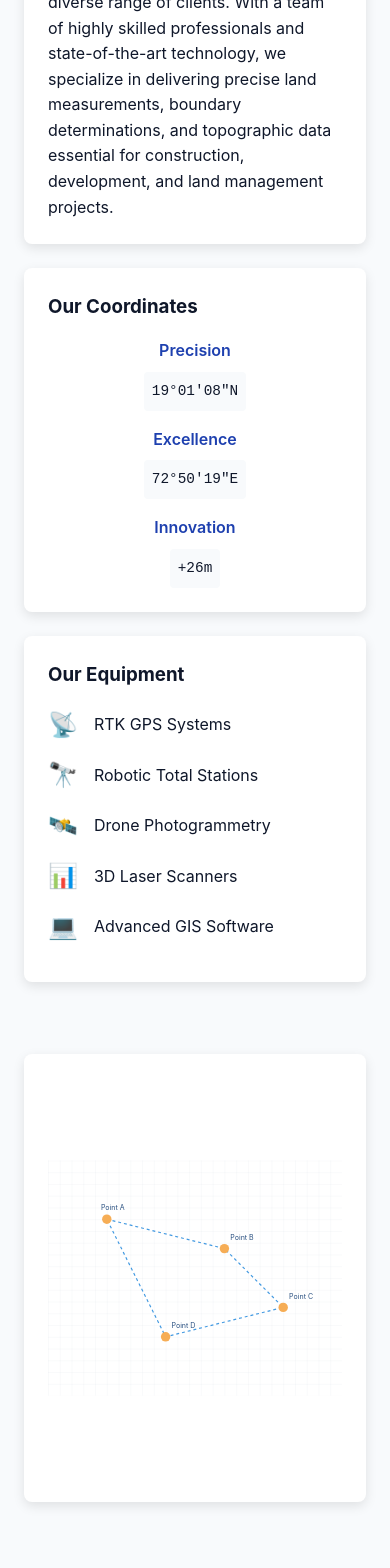
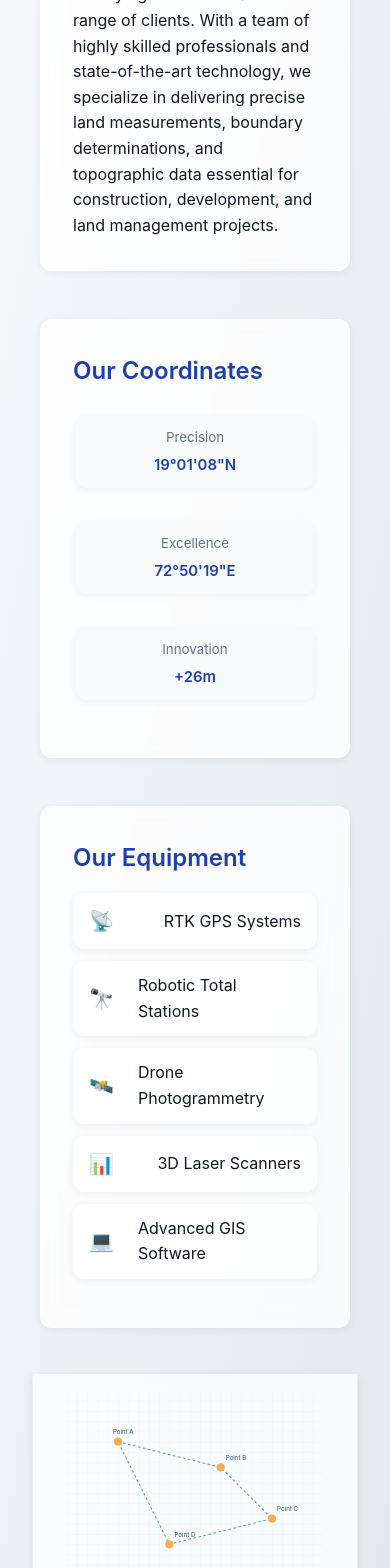
Before and after one commit to s-parkar/company-site, a React (Vite) app: page /about in a window 390 px wide. Shown: the part 432-2000 px from the top of the page. Built offline with nearby package versions, Linux system fonts and the light colour scheme; what @cloudinary/url-gen would draw is missing.

Commit message:
Added video background, enhanced transitions, and improved project section styling

```diff
--- a/src/styles/main.css
+++ b/src/styles/main.css
@@ -115,8 +115,8 @@ body {
   display: flex;
   justify-content: space-between;
   align-items: center;
-  height: 80px;
-  padding: 1rem 2rem;
+  height: 70px;
+  padding: 0.75rem 1rem;
   max-width: 1400px;
   margin: 0 auto;
 }
@@ -127,20 +127,20 @@ body {
 }
 
 .logo img {
-  height: 60px;
+  height: 45px;
   width: auto;
   object-fit: contain;
 }
 
 .nav-links {
   display: flex;
-  gap: 2rem;
+  gap: 1.5rem;
   align-items: center;
 }
 
 .nav-links ul {
   display: flex;
-  gap: 2rem;
+  gap: 1.5rem;
   list-style: none;
   align-items: center;
   margin: 0;
@@ -154,7 +154,8 @@ body {
 .nav-links a {
   position: relative;
   display: inline-block;
-  padding: 0.5rem 0;
+  padding: 0.5rem;
+  font-size: 0.95rem;
 }
 
 .nav-links a::after {
@@ -187,14 +188,93 @@ body {
 .quote-btn {
   background: var(--gradient-primary);
   color: var(--white);
-  padding: 0.75rem 1.5rem;
+  padding: 0.6rem 1.2rem;
   border-radius: var(--border-radius);
   border: none;
   font-weight: 600;
+  font-size: 0.95rem;
   transition: var(--transition);
   box-shadow: var(--shadow-sm);
   backdrop-filter: blur(8px);
   -webkit-backdrop-filter: blur(8px);
+}
+
+@media (max-width: 768px) {
+  #navbar .container {
+    height: 60px;
+    padding: 0.5rem 1rem;
+  }
+
+  .logo img {
+    height: 40px;
+  }
+
+  .nav-links {
+    display: none;
+    position: fixed;
+    top: 60px;
+    left: 0;
+    width: 100%;
+    height: calc(100vh - 60px);
+    background: var(--glass-bg);
+    backdrop-filter: blur(16px);
+    -webkit-backdrop-filter: blur(16px);
+    padding: 1rem;
+    border-bottom: 1px solid var(--glass-border);
+  }
+
+  .nav-links.active {
+    display: flex;
+    flex-direction: column;
+    animation: slideIn 0.3s ease-out;
+  }
+
+  @keyframes slideIn {
+    from {
+      opacity: 0;
+      transform: translateY(-10px);
+    }
+    to {
+      opacity: 1;
+      transform: translateY(0);
+    }
+  }
+
+  .nav-links ul {
+    flex-direction: column;
+    width: 100%;
+    gap: 0.75rem;
+  }
+
+  .nav-links li {
+    width: 100%;
+    text-align: center;
+    padding: 0.75rem;
+    background: var(--background-alt);
+    border-radius: var(--border-radius);
+    transform: translateX(0);
+    transition: all 0.3s ease;
+  }
+
+  .nav-links li:hover {
+    transform: translateX(5px);
+    background: var(--primary-light);
+  }
+
+  .nav-links li:hover a {
+    color: var(--white);
+  }
+
+  .nav-links a::after {
+    display: none;
+  }
+
+  .quote-btn {
+    width: 100%;
+    margin-top: 1rem;
+    padding: 0.75rem;
+    text-align: center;
+  }
 }
 
 .quote-btn:hover {
@@ -208,7 +288,7 @@ body {
   backdrop-filter: blur(12px);
   -webkit-backdrop-filter: blur(12px);
   border: 1px solid var(--glass-border);
-  padding: 2rem;
+  padding: 1.5rem;
   border-radius: var(--border-radius);
   box-shadow: var(--shadow-md);
   transition: var(--transition);
@@ -229,14 +309,58 @@ body {
   transition: var(--transition);
 }
 
-.service-card:hover {
-  transform: translateY(-5px) scale(1.02);
+.service-card:hover,
+.service-card:active {
+  transform: translateY(-3px);
   box-shadow: var(--shadow-lg);
 }
 
-.service-card:hover::before {
+.service-card:hover::before,
+.service-card:active::before {
   opacity: 0.1;
   transform: scale(1);
+}
+
+@media (max-width: 768px) {
+  .service-card {
+    padding: 1.25rem;
+    margin: 0 0.5rem;
+  }
+
+  .services-section {
+    padding: 3rem 0;
+  }
+
+  .section-header {
+    margin-bottom: 2rem;
+    padding: 0 1rem;
+  }
+
+  .section-header h2 {
+    font-size: 1.75rem;
+  }
+
+  .section-header p {
+    font-size: 0.95rem;
+    max-width: 100%;
+  }
+
+  .project-card {
+    margin: 0.5rem;
+  }
+
+  .project-image {
+    height: 200px;
+  }
+
+  .project-content {
+    padding: 1rem;
+  }
+
+  .project-tag {
+    font-size: 0.75rem;
+    padding: 0.3rem 0.6rem;
+  }
 }
 
 .project-card {
@@ -310,13 +434,14 @@ body {
 
 /* Hero Section */
 .hero {
-  height: 100vh;
+  min-height: 100vh;
   position: relative;
   color: var(--white);
   overflow: hidden;
   display: flex;
   align-items: center;
   background: var(--gradient-dark);
+  padding: 4rem 1rem;
 }
 
 .hero-bg {
@@ -338,41 +463,76 @@ body {
   max-width: 800px;
   margin: 0 auto;
   text-align: center;
+  padding: 0 1rem;
 }
 
 .hero h1 {
-  font-size: clamp(2.5rem, 5vw, 4rem);
+  font-size: clamp(2rem, 4vw, 3.5rem);
   font-weight: 800;
-  margin-bottom: 1.5rem;
-  line-height: 1.1;
+  margin-bottom: 1.25rem;
+  line-height: 1.2;
   text-shadow: 0 2px 4px rgba(0,0,0,0.2);
   letter-spacing: -0.02em;
-  white-space: nowrap;
 }
 
 .hero h2 {
-  font-size: clamp(1.2rem, 2.5vw, 1.8rem);
+  font-size: clamp(1rem, 2vw, 1.5rem);
   font-weight: 500;
-  margin-bottom: 2.5rem;
+  margin-bottom: 2rem;
   opacity: 0.95;
-  max-width: 800px;
+  max-width: 600px;
   margin-left: auto;
   margin-right: auto;
-  padding: 0 1rem; /* Prevents text from touching edges */
+  line-height: 1.5;
 }
 
 .hero-buttons {
   display: flex;
-  gap: 1rem;
+  gap: 0.75rem;
   justify-content: center;
+  flex-wrap: wrap;
+  padding: 0 1rem;
 }
 
 .btn {
-  padding: 1rem 2rem;
-  border-radius: 6px;
+  padding: 0.875rem 1.75rem;
+  border-radius: var(--border-radius);
   font-weight: 600;
+  font-size: 0.95rem;
   text-decoration: none;
   transition: var(--transition);
+  white-space: nowrap;
+}
+
+@media (max-width: 768px) {
+  .hero {
+    padding: 5rem 1rem 3rem;
+  }
+
+  .hero h1 {
+    font-size: clamp(1.75rem, 3.5vw, 2.5rem);
+    margin-bottom: 1rem;
+  }
+
+  .hero h2 {
+    font-size: clamp(0.95rem, 1.8vw, 1.25rem);
+    margin-bottom: 1.5rem;
+    padding: 0;
+  }
+
+  .hero-buttons {
+    flex-direction: column;
+    gap: 0.75rem;
+    width: 100%;
+    max-width: 300px;
+    margin: 0 auto;
+  }
+
+  .btn {
+    width: 100%;
+    text-align: center;
+    padding: 0.75rem 1.5rem;
+  }
 }
 
 .primary-btn {
@@ -464,43 +624,62 @@ body {
 
 /* About Section */
 .about-section {
-  padding: 6rem 0;
-  background: var(--background-light);
+  padding: 4rem 0;
+  background: linear-gradient(to bottom right, var(--background-light), var(--background-alt));
 }
 
 .about-content {
   display: grid;
-  grid-template-columns: 1fr 1fr;
+  grid-template-columns: 1fr 1.5fr;
   gap: 3rem;
   align-items: center;
 }
 
 .about-map-container {
-  background: var(--white);
-  border-radius: 8px;
+  position: relative;
+  min-height: 400px;
+  background: var(--glass-bg);
+  border-radius: var(--border-radius);
+  border: 1px solid var(--glass-border);
   box-shadow: var(--shadow-md);
-  padding: 1.5rem;
-  height: 100%;
+  overflow: hidden;
 }
 
 .map-graphic {
+  position: absolute;
+  top: 0;
+  left: 0;
   width: 100%;
   height: 100%;
-  min-height: 400px;
+  padding: 1rem;
+}
+
+.about-text {
+  display: flex;
+  flex-direction: column;
+  gap: 2rem;
 }
 
 .about-card {
-  background: var(--white);
-  border-radius: 8px;
-  box-shadow: var(--shadow-md);
-  padding: 1.5rem;
-  margin-bottom: 1.5rem;
-  transition: var(--transition);
+  background: var(--glass-bg);
+  border-radius: var(--border-radius);
+  border: 1px solid var(--glass-border);
+  padding: 2rem;
+  box-shadow: var(--shadow-sm);
+  transform: translateY(0);
+  transition: all 0.3s ease;
 }
 
 .about-card:hover {
   transform: translateY(-5px);
-  box-shadow: 0 8px 15px rgba(0,0,0,0.1);
+  box-shadow: var(--shadow-md);
+}
+
+.about-card h3 {
+  color: var(--primary-color);
+  margin-bottom: 1rem;
+  font-size: 1.5rem;
+  font-weight: 600;
 }
 
 .coordinate-box {
@@ -515,35 +694,53 @@ body {
   flex-direction: column;
   align-items: center;
   text-align: center;
+  padding: 1.5rem;
+  background: var(--background-light);
+  border-radius: var(--border-radius);
+  transition: var(--transition);
+}
+
+.coordinate:hover {
+  transform: scale(1.05);
 }
 
 .coordinate-label {
-  font-weight: 600;
-  color: var(--primary-color);
+  font-size: 1rem;
+  color: var(--text-light);
   margin-bottom: 0.5rem;
 }
 
 .coordinate-value {
-  font-family: monospace;
-  background: var(--background-light);
-  padding: 0.5rem;
-  border-radius: 4px;
-  font-size: 0.9rem;
+  font-size: 1.1rem;
+  color: var(--primary-color);
+  font-weight: 600;
 }
 
 .equipment-list {
   list-style: none;
+  display: grid;
+  grid-template-columns: repeat(auto-fit, minmax(200px, 1fr));
+  gap: 1rem;
   margin-top: 1rem;
 }
 
 .equipment-list li {
   display: flex;
   align-items: center;
-  margin-bottom: 0.75rem;
+  gap: 1rem;
+  padding: 1rem;
+  background: var(--background-light);
+  border-radius: var(--border-radius);
+  transition: var(--transition);
+}
+
+.equipment-list li:hover {
+  transform: translateX(5px);
+  background: var(--primary-light);
+  color: var(--white);
 }
 
 .equipment-icon {
-  margin-right: 1rem;
   font-size: 1.5rem;
 }
 
@@ -623,6 +820,113 @@ body {
 
 /* Responsive Design */
 @media (max-width: 768px) {
+  .about-section {
+    padding: 2rem 0;
+  }
+
+  .about-content {
+    grid-template-columns: 1fr;
+    gap: 1.5rem;
+    padding: 0 1rem;
+  }
+
+  .about-map-container {
+    order: 2;
+    min-height: 250px;
+    margin: 0 -1rem;
+    border-radius: 0;
+    transform: scale(0.95);
+    transition: transform 0.3s ease;
+  }
+
+  .about-map-container:hover {
+    transform: scale(1);
+  }
+
+  .about-text {
+    order: 1;
+  }
+
+  .about-card {
+    transform: none;
+    transition: all 0.3s ease;
+    margin-bottom: 1rem;
+    background: var(--glass-bg);
+    backdrop-filter: blur(8px);
+    -webkit-backdrop-filter: blur(8px);
+  }
+
+  .about-card:hover {
+    transform: translateY(-3px);
+    background: var(--background-light);
+  }
+
+  .coordinate-box {
+    grid-template-columns: repeat(2, 1fr);
+    gap: 1rem;
+    margin: 1rem -0.5rem;
+  }
+
+  .coordinate {
+    padding: 0.75rem;
+    background: var(--background-light);
+    border-radius: var(--border-radius);
+    box-shadow: var(--shadow-sm);
+    margin: 0.5rem;
+    transform: scale(0.98);
+    transition: all 0.3s ease;
+  }
+
+  .coordinate:hover {
+    transform: scale(1);
+    background: var(--glass-bg);
+    box-shadow: var(--shadow-md);
+  }
+
+  .coordinate-label {
+    font-size: 0.85rem;
+    color: var(--text-light);
+    margin-bottom: 0.25rem;
+  }
+
+  .coordinate-value {
+    font-size: 0.95rem;
+    color: var(--primary-color);
+    font-weight: 600;
+  }
+
+  .equipment-list {
+    display: grid;
+    grid-template-columns: 1fr;
+    gap: 0.75rem;
+    margin: 1rem 0;
+  }
+
+  .equipment-list li {
+    padding: 0.75rem 1rem;
+    background: var(--glass-bg);
+    border-radius: var(--border-radius);
+    box-shadow: var(--shadow-sm);
+    transform: translateX(0);
+    transition: all 0.3s ease;
+    display: flex;
+    align-items: center;
+    justify-content: space-between;
+  }
+
+  .equipment-list li:hover {
+    transform: translateX(5px);
+    background: var(--primary-light);
+    color: var(--white);
+    box-shadow: var(--shadow-md);
+  }
+
+  .equipment-icon {
+    font-size: 1.25rem;
+    margin-right: 0.5rem;
+  }
+
+
   .nav-links {
     position: fixed;
     top: 80px;
```
